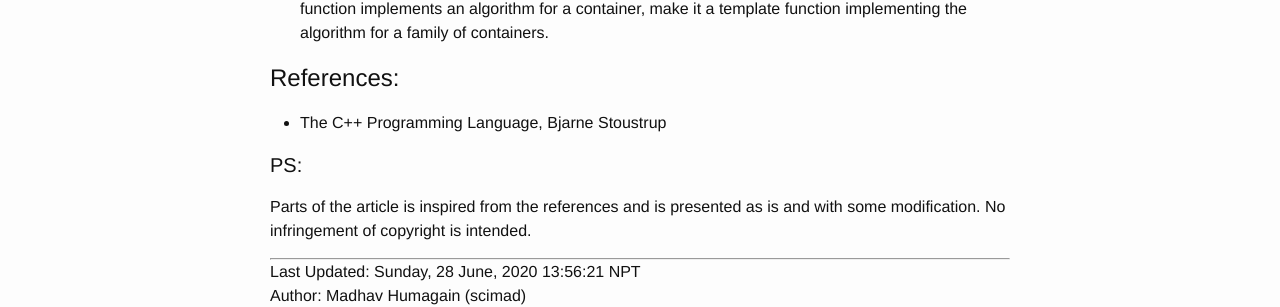
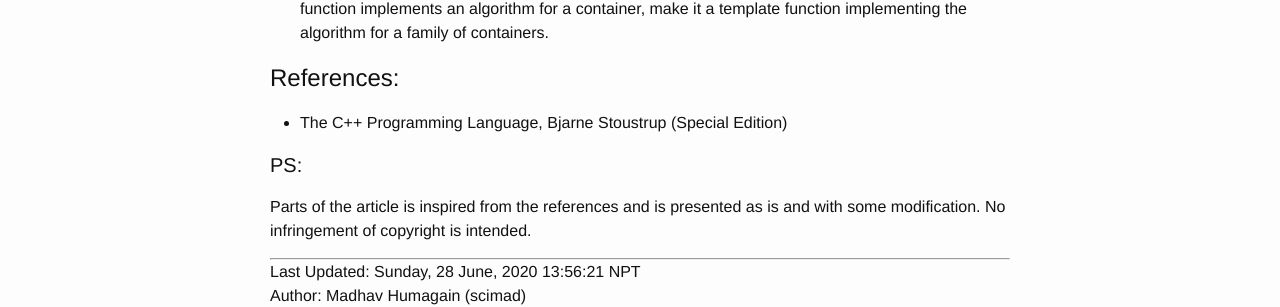
Before and after one commit to scimad/scimad.github.io, a Jekyll site: the page built from _posts/programming/c++/2020-06-27-before-beginning-c-plus-plus.markdown, in a window 1280 px wide. Shown: the part 1738-2045 px from the top of the page. Built offline with Jekyll 4.4.1, drawn with Linux system fonts in a browser that asks for light colours.

Commit message:
Change reference

```diff
--- a/_posts/programming/c++/2020-06-27-before-beginning-c-plus-plus.markdown
+++ b/_posts/programming/c++/2020-06-27-before-beginning-c-plus-plus.markdown
@@ -38,7 +38,7 @@ Following points may be noteworthy regarding C++.
 * Use templates to express commonality. If a class is a container of objects, make it a template. If a function implements an algorithm for a container, make it a template function implementing the algorithm for a family of containers.
 
 # References:
-* The C++ Programming Language, Bjarne Stoustrup
+* The C++ Programming Language, Bjarne Stoustrup (Special Edition)
 
 #### PS:
 Parts of the article is inspired from the references and is presented as is and with some modification. No infringement of copyright is intended.
```
